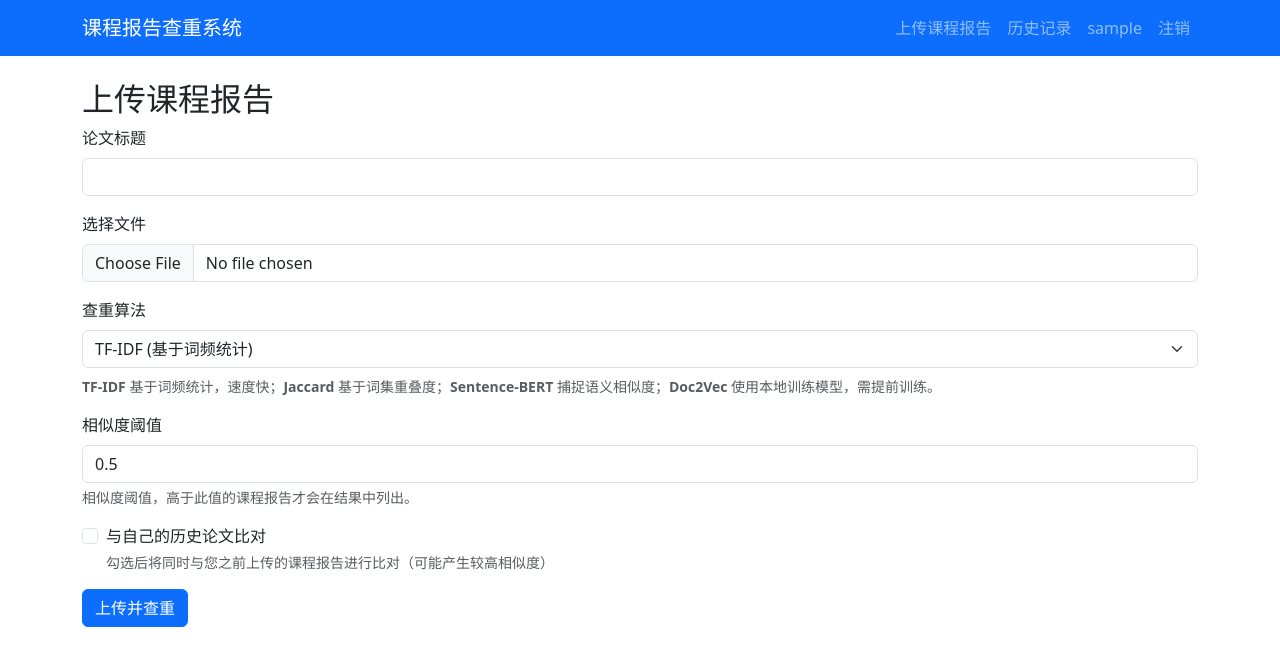
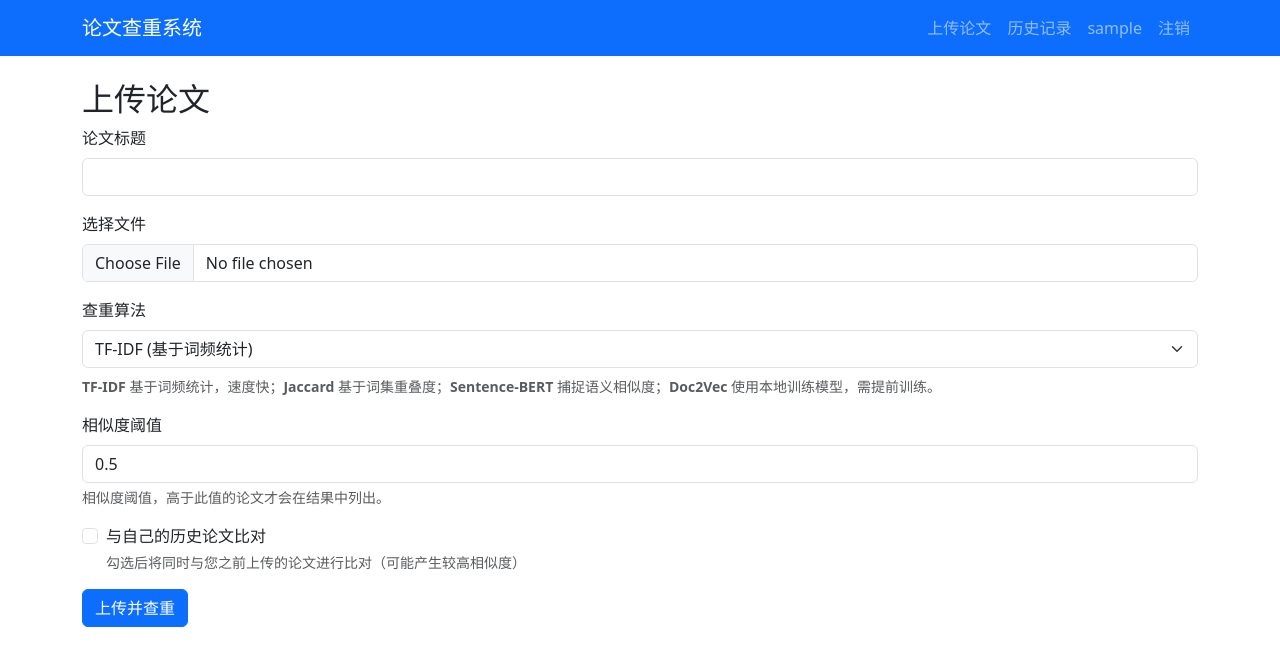
Before and after one commit to Asta223/FlaskPaperCheck, a Flask app: page /paper/upload in a window 1280 px wide. Shown: the top 666 px of the page. Run offline with Flask 3, Linux system fonts and the light colour scheme; the visitor is signed in with stand-in values (Sample User, id 1); some libraries are stand-ins or nearby versions.

Commit message:
Revert "分支：课程报告查重系统"
This reverts commit e905f6864fa73307eac4db330c14443eff663db0.

```diff
--- a/app/templates/base.html
+++ b/app/templates/base.html
@@ -3,20 +3,20 @@
 <head>
     <meta charset="UTF-8">
     <meta name="viewport" content="width=device-width, initial-scale=1">
-    <title>课程报告查重系统</title>
+    <title>论文查重系统</title>
     <link href="https://cdn.jsdelivr.net/npm/bootstrap@5.3.0/dist/css/bootstrap.min.css" rel="stylesheet">
 </head>
 <body>
     <nav class="navbar navbar-expand-lg navbar-dark bg-primary">
         <div class="container">
-            <a class="navbar-brand" href="{{ url_for('main.index') }}">课程报告查重系统</a>
+            <a class="navbar-brand" href="{{ url_for('main.index') }}">论文查重系统</a>
             <button class="navbar-toggler" type="button" data-bs-toggle="collapse" data-bs-target="#navbarNav">
                 <span class="navbar-toggler-icon"></span>
             </button>
             <div class="collapse navbar-collapse" id="navbarNav">
                 <ul class="navbar-nav ms-auto">
                     {% if current_user.is_authenticated %}
-                        <li class="nav-item"><a class="nav-link" href="{{ url_for('paper.upload') }}">上传课程报告</a></li>
+                        <li class="nav-item"><a class="nav-link" href="{{ url_for('paper.upload') }}">上传论文</a></li>
                         <li class="nav-item"><a class="nav-link" href="{{ url_for('history.history') }}">历史记录</a></li>
                         <li class="nav-item"><a class="nav-link" href="{{ url_for('auth.profile') }}">{{ current_user.username }}</a></li>
                         <li class="nav-item"><a class="nav-link" href="{{ url_for('auth.logout') }}">注销</a></li>
--- a/app/templates/history.html
+++ b/app/templates/history.html
@@ -5,7 +5,7 @@
 <div class="row mb-3">
     <div class="col-md-6">
         <form method="GET" class="d-flex">
-            <input type="text" name="search" class="form-control me-2" placeholder="按课程报告标题搜索" value="{{ search }}">
+            <input type="text" name="search" class="form-control me-2" placeholder="按论文标题搜索" value="{{ search }}">
             <button type="submit" class="btn btn-outline-primary">搜索</button>
         </form>
     </div>
@@ -18,7 +18,7 @@
     <thead>
         <tr>
             <th>ID</th>
-            <th>课程报告标题</th>
+            <th>论文标题</th>
             <th>查重时间</th>
             <th>相似度</th>
             <th>操作</th>
--- a/app/templates/index.html
+++ b/app/templates/index.html
@@ -1,10 +1,10 @@
 {% extends "base.html" %}
 {% block content %}
     <div class="jumbotron">
-        <h1 class="display-4">欢迎使用课程报告查重系统</h1>
+        <h1 class="display-4">欢迎使用学术论文查重系统</h1>
         <p class="lead">本系统基于 Flask 开发，支持 PDF、Word、TXT 格式上传，采用 TF-IDF 算法进行相似度检测。</p>
         <hr class="my-4">
-        <p>请登录后上传课程报告进行查重。</p>
+        <p>请登录后上传论文进行查重。</p>
         {% if not current_user.is_authenticated %}
             <a class="btn btn-primary btn-lg" href="{{ url_for('auth.login') }}" role="button">登录</a>
             <a class="btn btn-secondary btn-lg" href="{{ url_for('auth.register') }}" role="button">注册</a>
--- a/app/templates/report_pdf.html
+++ b/app/templates/report_pdf.html
@@ -13,8 +13,8 @@
     </style>
 </head>
 <body>
-    <h1>课程报告查重报告</h1>
-    <p><strong>课程报告标题：</strong>{{ record.paper.title }}</p>
+    <h1>学术论文查重报告</h1>
+    <p><strong>论文标题：</strong>{{ record.paper.title }}</p>
     <p><strong>查重时间：</strong>{{ record.check_time.strftime('%Y-%m-%d %H:%M') }}</p>
     <p><strong>查重算法：</strong>{{ record.algorithm }}</p>
     <p><strong>总体相似度：</strong><span class="score">{{ "%.2f"|format(record.similarity_score * 100) }}%</span></p>
@@ -23,7 +23,7 @@
     {% if record.get_details().similar_papers %}
         <table>
             <thead>
-                <tr><th>课程报告标题</th><th>相似度</th></tr>
+                <tr><th>论文标题</th><th>相似度</th></tr>
             </thead>
             <tbody>
                 {% for item in record.get_details().similar_papers %}
--- a/app/templates/result.html
+++ b/app/templates/result.html
@@ -3,7 +3,7 @@
 <h2>查重结果</h2>
 <div class="card mb-3">
     <div class="card-header">
-        课程报告标题：{{ record.paper.title }}
+        论文标题：{{ record.paper.title }}
     </div>
     <div class="card-body">
         <h5 class="card-title">总体相似度：{{ "%.2f"|format(record.similarity_score * 100) }}%</h5>
@@ -18,7 +18,7 @@
     <table class="table table-striped">
         <thead>
             <tr>
-                <th>课程报告标题</th>
+                <th>论文标题</th>
                 <th>相似度</th>
             </tr>
         </thead>
--- a/app/templates/upload.html
+++ b/app/templates/upload.html
@@ -1,6 +1,6 @@
 {% extends "base.html" %}
 {% block content %}
-<h2>上传课程报告</h2>
+<h2>上传论文</h2>
 <form method="POST" enctype="multipart/form-data">
     {{ form.hidden_tag() }}
     <div class="mb-3">
@@ -32,12 +32,12 @@
     <div class="mb-3">
         {{ form.threshold.label(class="form-label") }}
         {{ form.threshold(class="form-control", step="0.01") }}
-        <div class="form-text">相似度阈值，高于此值的课程报告才会在结果中列出。</div>
+        <div class="form-text">相似度阈值，高于此值的论文才会在结果中列出。</div>
     </div>
     <div class="mb-3 form-check">
         {{ form.compare_self(class="form-check-input") }}
         {{ form.compare_self.label(class="form-check-label") }}
-        <div class="form-text">勾选后将同时与您之前上传的课程报告进行比对（可能产生较高相似度）</div>
+        <div class="form-text">勾选后将同时与您之前上传的论文进行比对（可能产生较高相似度）</div>
     </div>
     <button type="submit" class="btn btn-primary">上传并查重</button>
 </form>
```
